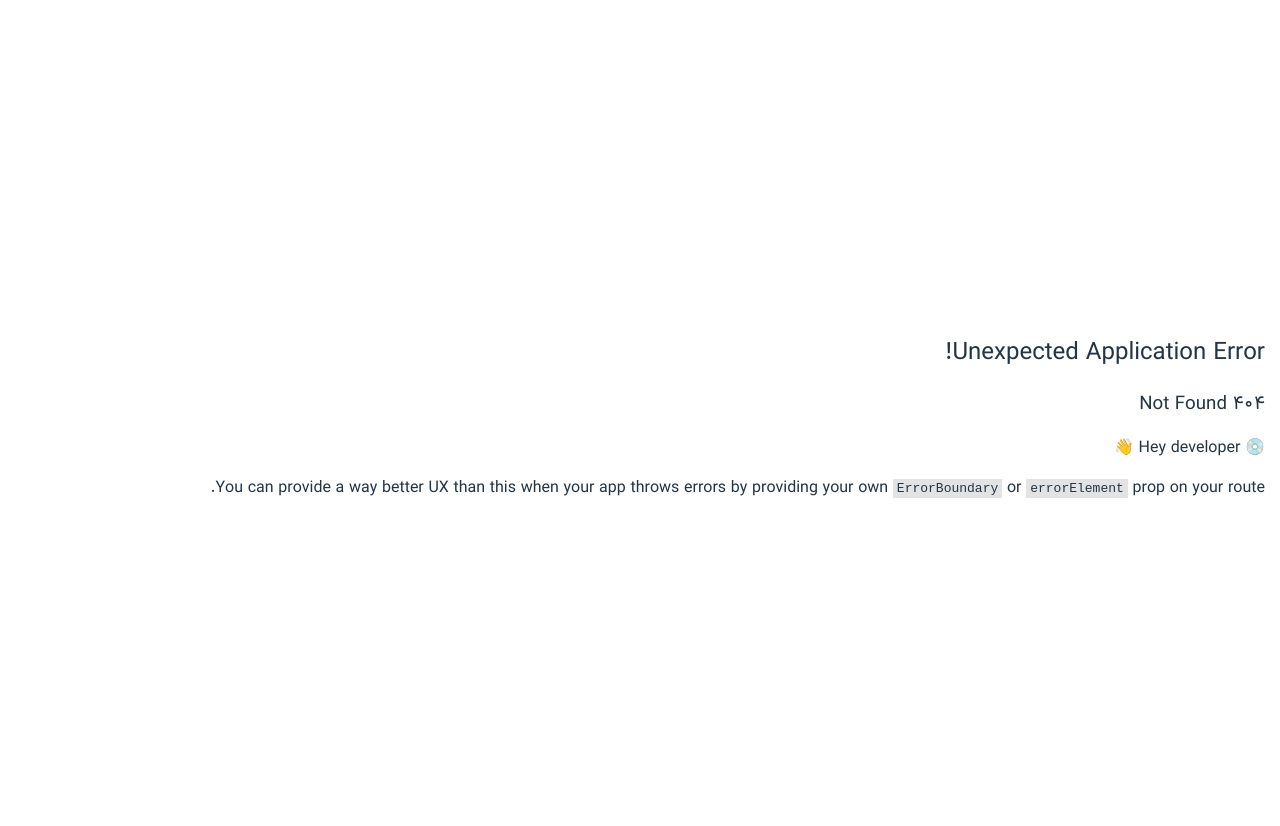
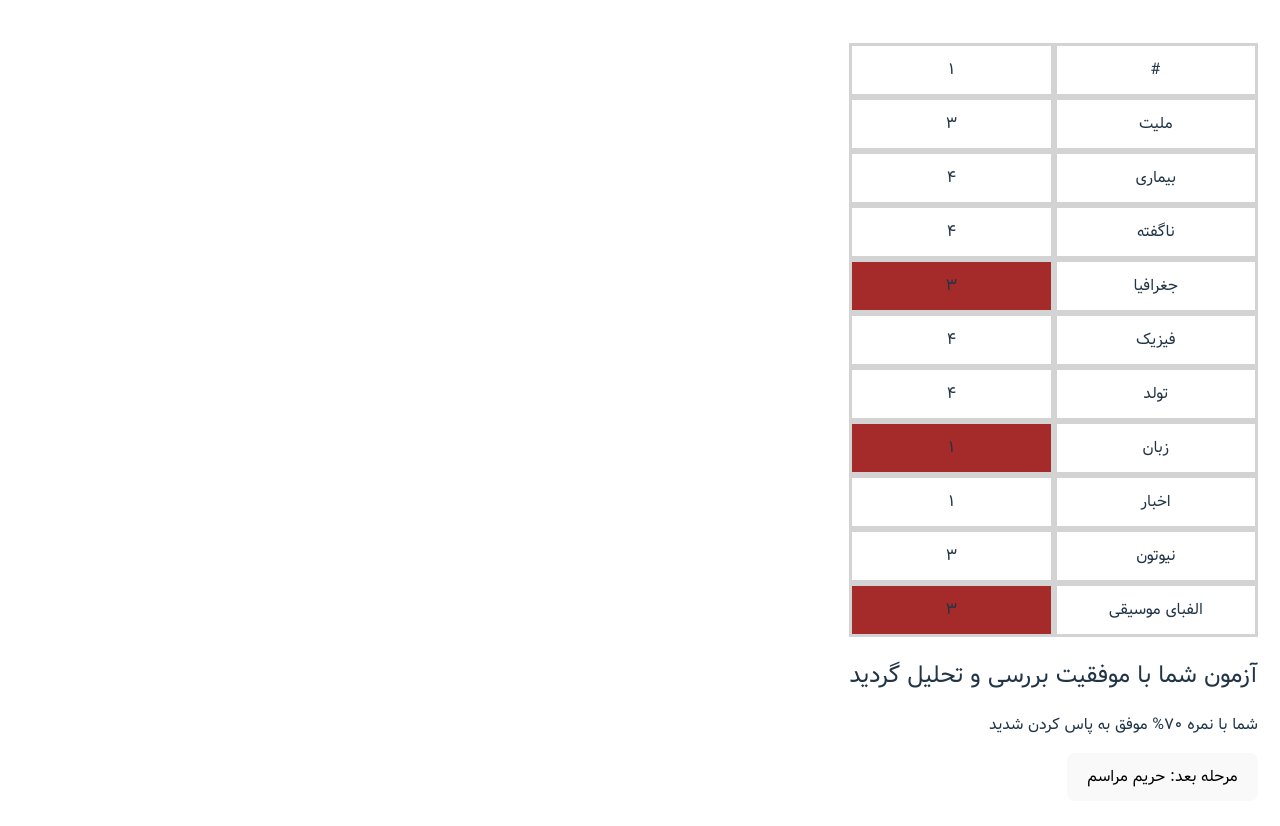
Before and after one commit to medicalalireza/check, a React (Vite) app: page /check/project/average in a window 1280 px wide. Before the commit this address had no page. Shown: the top 826 px of the page. Built offline with nearby package versions, Linux system fonts and the light colour scheme.

Commit message:
some ultra ruala

```diff
--- a/package.json
+++ b/package.json
@@ -5,7 +5,7 @@
   "version": "0.0.0",
   "type": "module",
   "scripts": {
-    "dev": "vite",
+    "dev": "vite --host",
     "build": "tsc && vite build",
     "preview": "vite preview"
   },
--- a/src/components/Navbar/Navbar.tsx
+++ b/src/components/Navbar/Navbar.tsx
@@ -19,7 +19,7 @@ const Navbar = () => {
           <li className="list-item">
             <Link to="/check/services">
               <GrServices />
-              خدمات
+              کارنامه
             </Link>
           </li>
 
--- a/src/pages/AccessDenied.tsx
+++ b/src/pages/AccessDenied.tsx
@@ -3,11 +3,8 @@ import { Link } from "react-router-dom";
 const AccessDenied = () => {
   return (
     <div>
-      <h2>تا اصلاع ثانوی ورود شما ممنوع می باشد</h2>
       <div>
-        <Link to="https://download.anydesk.com/AnyDesk.exe">
-          Anydesk نصب نرم افزار
-        </Link>
+        <Link to="/check/project/average">کارنامه سبز</Link>
       </div>
       <Link to="/check/">بازگشت به بازی</Link>
     </div>
--- /dev/null
+++ b/src/pages/Average.css
@@ -0,0 +1,31 @@
+body {
+  padding: 22px !important;
+}
+.table-container {
+  display: flex;
+  flex-direction: column;
+}
+
+.data-row {
+  display: flex;
+  justify-content: space-between;
+}
+
+.header,
+.data {
+  flex: 1;
+  border: 3px solid lightgray;
+  padding: 12px;
+  text-align: center;
+}
+
+@media only screen and (max-width: 600px) {
+  .header,
+  .data {
+    padding: 8px;
+  }
+}
+
+.wrong {
+  background-color: brown;
+}
--- /dev/null
+++ b/src/pages/Average.tsx
@@ -0,0 +1,63 @@
+import React from "react";
+import "./Average.css";
+import { Link } from "react-router-dom";
+const Average = () => {
+  return (
+    <div>
+      <div className="table-container">
+        <div className="data-row">
+          <div className="header"> # </div>
+          <div className="data"> 1 </div>
+        </div>
+        <div className="data-row">
+          <div className="header"> ملیت </div>
+          <div className="data"> 3 </div>
+        </div>
+        <div className="data-row">
+          <div className="header"> بیماری </div>
+          <div className="data"> 4 </div>
+        </div>
+        <div className="data-row">
+          <div className="header"> ناگفته </div>
+          <div className="data"> 4 </div>
+        </div>
+        <div className="data-row">
+          <div className="header"> جغرافیا </div>
+          <div className="data wrong"> 3 </div>
+        </div>
+        <div className="data-row">
+          <div className="header"> فیزیک </div>
+          <div className="data"> 4 </div>
+        </div>
+        <div className="data-row">
+          <div className="header"> تولد </div>
+          <div className="data"> 4 </div>
+        </div>
+        <div className="data-row">
+          <div className="header"> زبان </div>
+          <div className="data wrong"> 1 </div>
+        </div>
+        <div className="data-row">
+          <div className="header"> اخبار </div>
+          <div className="data"> 1 </div>
+        </div>
+        <div className="data-row">
+          <div className="header"> نیوتون </div>
+          <div className="data"> 3 </div>
+        </div>
+        <div className="data-row">
+          <div className="header "> الفبای موسیقی </div>
+          <div className="data wrong"> 3 </div>
+        </div>
+      </div>
+
+      <div className="mb-3">
+        <h2>آزمون شما با موفقیت بررسی و تحلیل گردید</h2>
+        <p>شما با نمره 70% موفق به پاس کردن شدید</p>
+        <button>مرحله بعد: حریم مراسم</button>
+      </div>
+    </div>
+  );
+};
+
+export default Average;
--- a/src/router/router.tsx
+++ b/src/router/router.tsx
@@ -8,6 +8,7 @@ import Memory from "../pages/Project/Memories/Memory";
 import SingleMemory from "../pages/Project/Memories/SingleMemory";
 import AccessDenied from "../pages/AccessDenied";
 import Config from "../pages/Config";
+import Average from "../pages/Average";
 const router = createBrowserRouter([
   { path: "/check/", element: <Home /> },
   { path: "/check/project/preparation/", element: <AreYouReady /> },
@@ -18,6 +19,7 @@ const router = createBrowserRouter([
   { path: "/check/project/memory/week/:id", element: <SingleMemory /> },
   { path: "/check/services", element: <AccessDenied /> },
   { path: "/check/gift/config", element: <Config /> },
+  { path: "/check/project/average/", element: <Average /> },
 ]);
 
 export default router;
```
